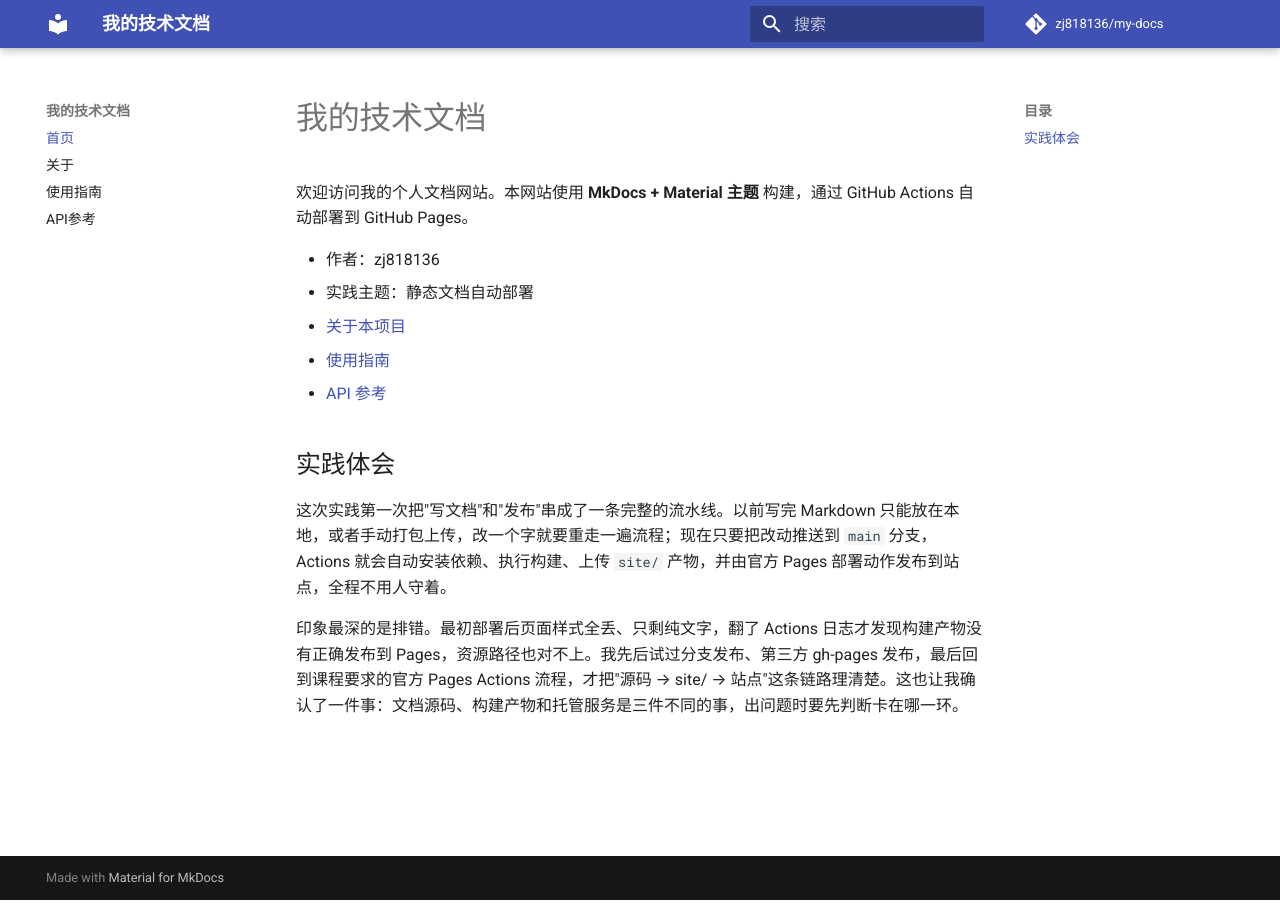
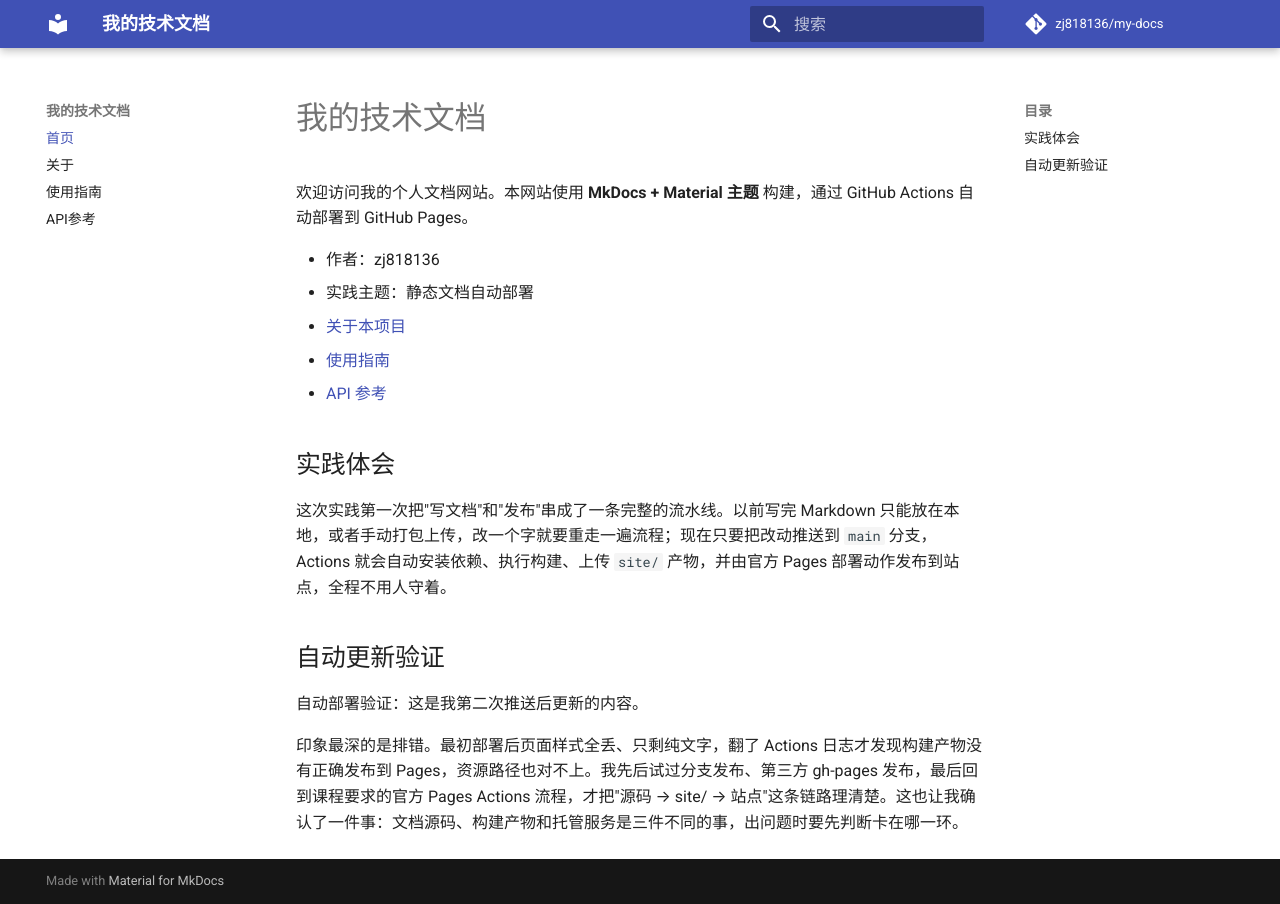
Before and after one commit to zj818136/my-docs, an MkDocs documentation site: the page built from docs/index.md, in a window 1280 px wide. Built offline with MkDocs 1.6.1 and Material for MkDocs 9.7.7, drawn with Linux system fonts in a browser that asks for light colours; comment, search, counter and statistics services are not loaded.

Commit message:
验证文档修改后自动更新网站

```diff
--- a/docs/index.md
+++ b/docs/index.md
@@ -12,4 +12,8 @@
 
 这次实践第一次把"写文档"和"发布"串成了一条完整的流水线。以前写完 Markdown 只能放在本地，或者手动打包上传，改一个字就要重走一遍流程；现在只要把改动推送到 `main` 分支，Actions 就会自动安装依赖、执行构建、上传 `site/` 产物，并由官方 Pages 部署动作发布到站点，全程不用人守着。
 
+## 自动更新验证
+
+自动部署验证：这是我第二次推送后更新的内容。
+
 印象最深的是排错。最初部署后页面样式全丢、只剩纯文字，翻了 Actions 日志才发现构建产物没有正确发布到 Pages，资源路径也对不上。我先后试过分支发布、第三方 gh-pages 发布，最后回到课程要求的官方 Pages Actions 流程，才把"源码 → site/ → 站点"这条链路理清楚。这也让我确认了一件事：文档源码、构建产物和托管服务是三件不同的事，出问题时要先判断卡在哪一环。
```
